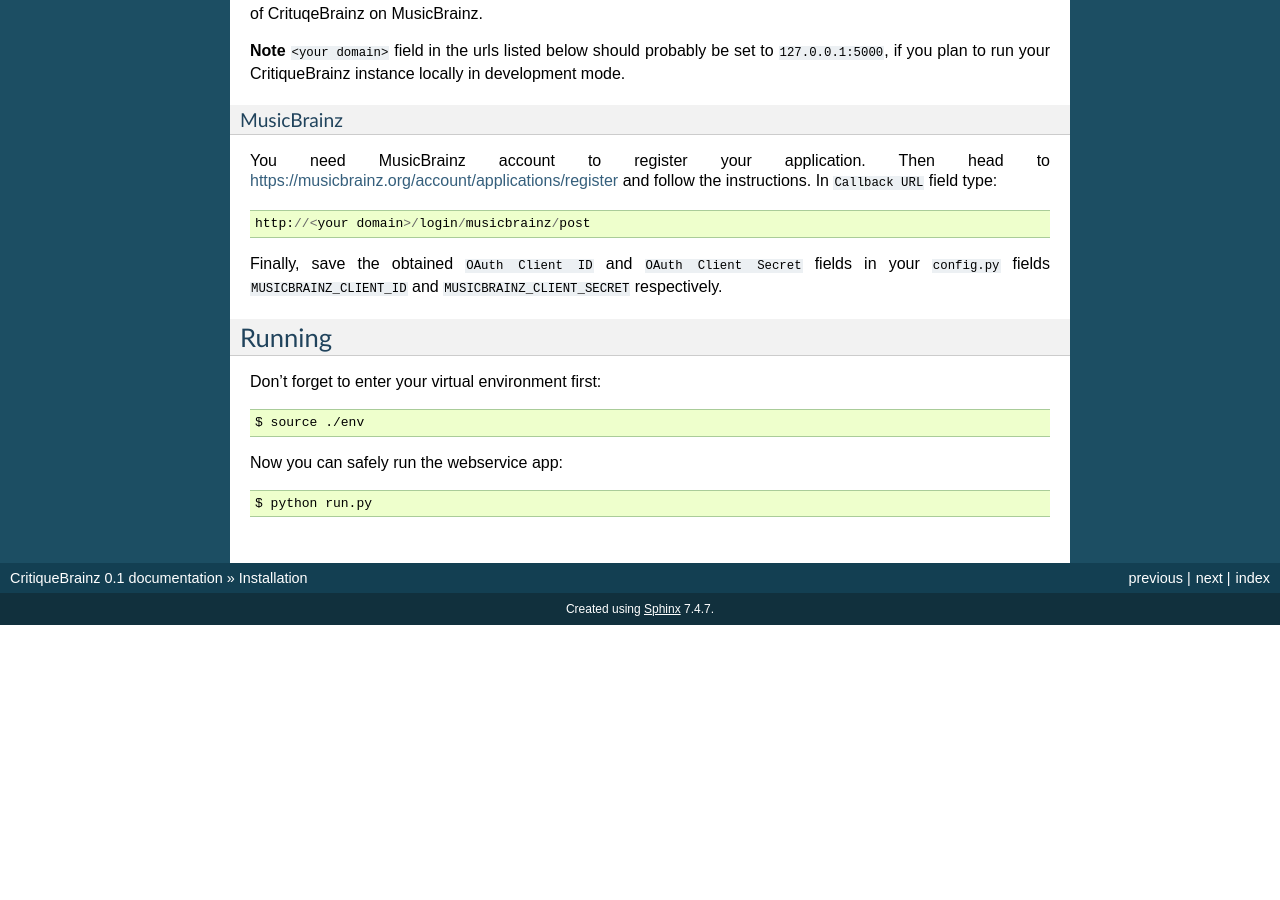
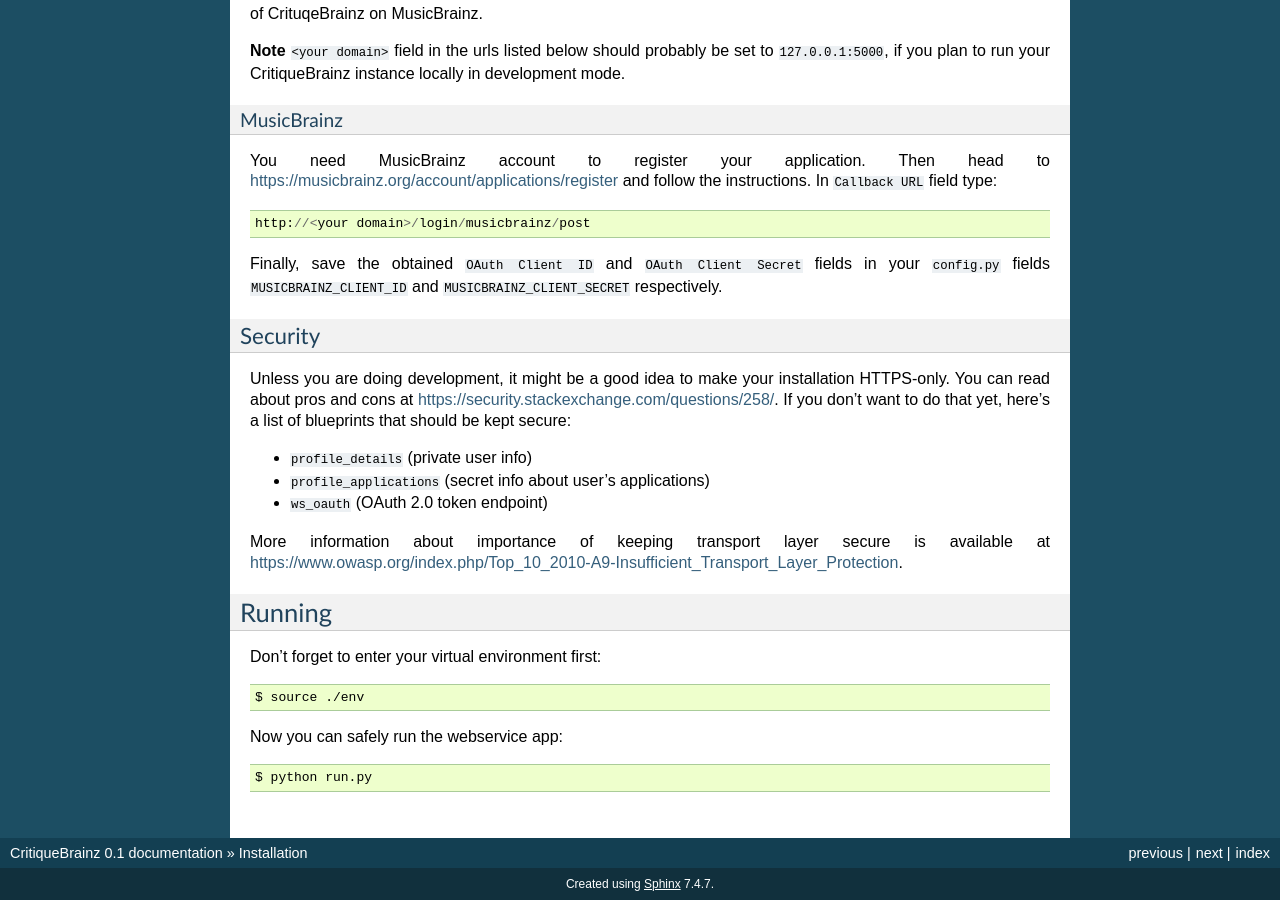
Before and after one commit to metabrainz/critiquebrainz, a Sphinx documentation site: the page built from docs/installation.rst, in a window 1280 px wide and 900 px high, scrolled down 1526 px. Built offline with Sphinx 7.4.7, drawn with Linux system fonts in a browser that asks for light colours; pages that are not in the unit, such as notebooks, are missing from menus; before the commit the page ends 2151 px from its top, so only the background shows below that.

Commit message:
Added a section about security into installation instructions.

```diff
--- a/docs/installation.rst
+++ b/docs/installation.rst
@@ -97,6 +97,20 @@
 in your ``config.py`` fields ``MUSICBRAINZ_CLIENT_ID`` and ``MUSICBRAINZ_CLIENT_SECRET``
 respectively.
 
+Security
+^^^^^^^^
+
+Unless you are doing development, it might be a good idea to make your installation
+HTTPS-only. You can read about pros and cons at https://security.stackexchange.com/questions/258/.
+If you don't want to do that yet, here's a list of blueprints that should be kept secure:
+
+* ``profile_details`` (private user info)
+* ``profile_applications`` (secret info about user's applications)
+* ``ws_oauth`` (OAuth 2.0 token endpoint)
+
+More information about importance of keeping transport layer secure is available at
+https://www.owasp.org/index.php/Top_10_2010-A9-Insufficient_Transport_Layer_Protection.
+
 Running
 -------
 
```
